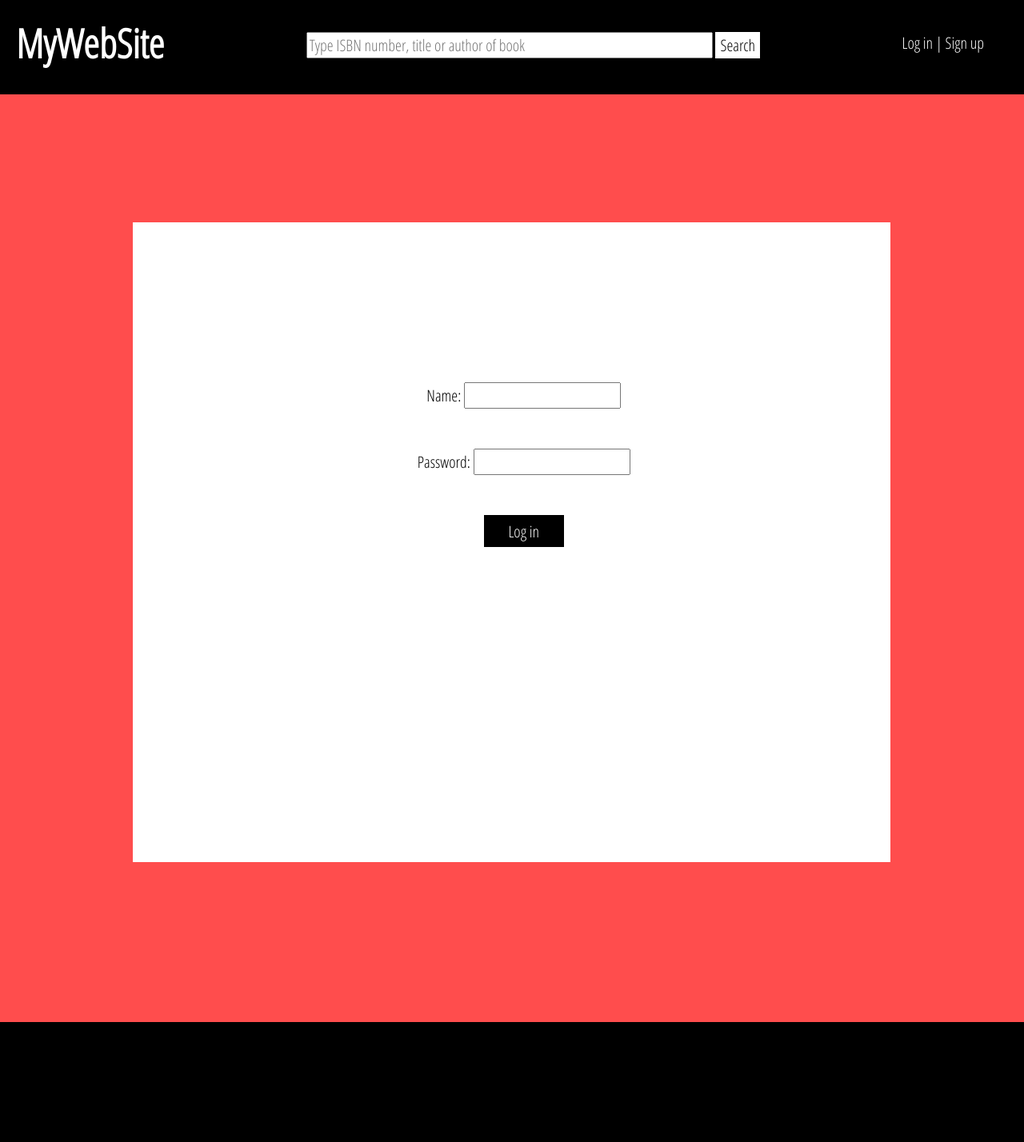
After one commit to Fousq/FlaskExercise, a Flask app: page /login in a window 1280 px wide. The commit adds this page. Shown: the whole page at 80% size. Run offline with Flask 2, Linux system fonts and the light colour scheme.

Commit message:
Add login.html

```diff
--- a/project1/application.py
+++ b/project1/application.py
@@ -28,3 +28,7 @@ def index():
 @app.route("/signup")
 def signup():
     return render_template('signup.html')
+
+@app.route("/login")
+def login():
+    return render_template('login.html')
--- a/project1/static/css/style.css
+++ b/project1/static/css/style.css
@@ -14,7 +14,8 @@ header {
     padding: 20px 50px 30px 20px;
 }
 
-header h1 {
+header h1 a {
+    text-decoration: none;
     color: white;
     font-size: 50px;
 }
@@ -25,6 +26,12 @@ header .search {
 
 header .search form input {
     width: 700px;
+}
+
+header .search form button {
+    border: none;
+    background-color: #fff;
+    height: 33px;
 }
 
 header nav {
@@ -41,16 +48,43 @@ header nav a:hover {
     border-bottom: 2px solid #ff8000;
 }
 
-#index {
+main {
     height: 1000px;
-    background-color: #80e5ff;
     padding: 160px 0 0 200px;
 }
 
-#index .container {
+#index {
+    background-color: #80e5ff;
+}
+
+main .container {
     height: 800px;
     width: 1400px;
     background-color: #fff;
+}
+
+main .container form {
+    padding: 200px 0 0 30px;
+    display: flex;
+    flex-direction: column;
+    justify-content: space-between;
+}
+
+main .container form .name {
+    margin-bottom: 50px;
+}
+
+main .container form .password {
+    margin-bottom: 50px;
+}
+
+main .container form button {
+    width: 100px;
+    height: 40px;
+    align-self: center;
+    border: none;
+    background-color: black;
+    color: white;
 }
 
 #index .container h1 {
@@ -66,18 +100,47 @@ header nav a:hover {
 }
 
 #signup {
-    height: 1000px;
     background-color: #ffff80;
-    padding: 160px 0 0 200px;
 }
 
 #signup .container {
-    height: 800px;
-    width: 1400px;
-    background-color: #fff;
+    text-align: center;
+}
+
+#login {
+    background-color: #ff4d4d;
+}
+
+#login .container {
+    text-align: center;
 }
 
 footer {
     background-color: black;
     height: 150px;
 }
+
+@media only screen and (max-width: 1700px) {
+    main .container {
+        width: 85%;
+    }
+
+}
+
+@media only screen and (max-width: 1450px) {
+    main {
+        padding-left: 13%;
+    }
+
+    header .search form input {
+        width: 500px;
+    }
+
+}
+
+@media only screen and (max-width: 940px) {
+    header .search form input {
+        width: 300px;
+    }
+
+}
--- a/project1/templates/layout.html
+++ b/project1/templates/layout.html
@@ -6,14 +6,15 @@
 </head>
 <body>
     <header>
-        <h1>MyWebSite</h1>
+        <h1><a href="{{ '/' }}">MyWebSite</a></h1>
         <div class="search">
             <form action="" method="post">
                 <input type="text" placeholder="Type ISBN number, title or author of book">
+                <button>Search</button>
             </form>
         </div>
         <nav>
-            <a href="#">Log in</a> |
+            <a href="{{ '/login' }}">Log in</a> |
             <a href="{{ '/signup' }}">Sign up</a>
         </nav>
     </header>
--- /dev/null
+++ b/project1/templates/login.html
@@ -0,0 +1,17 @@
+{% extends "layout.html" %}
+
+{% block main %}
+<main id="login">
+    <div class="container">
+        <form action="" method="get">
+            <div class="name">
+                Name: <input type="text">
+            </div>
+            <div class="password">
+                Password: <input type="password" name="password" id="">
+            </div>
+            <button type="submit">Log in</button>
+        </form>
+    </div>
+</main>
+{% endblock %}
```
Also changed, not shown: project1/templates/signup.html (+7 -3 lines).
